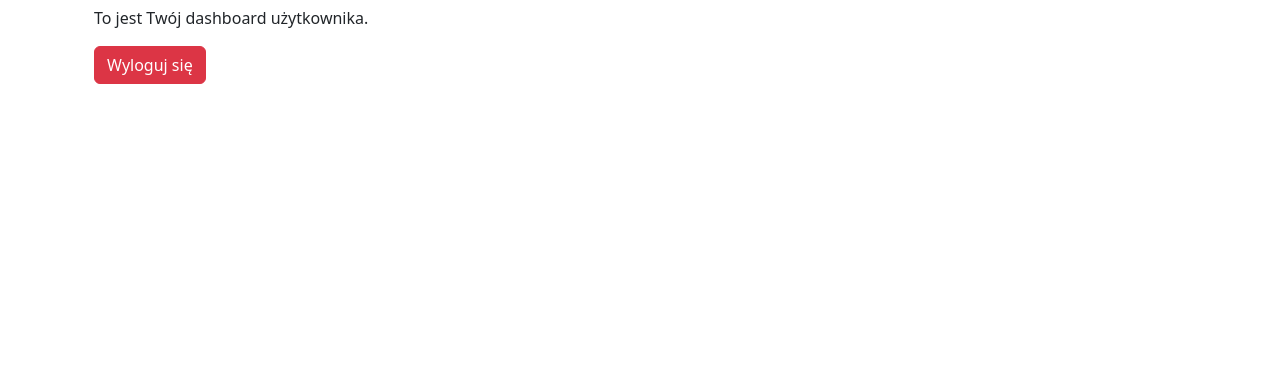
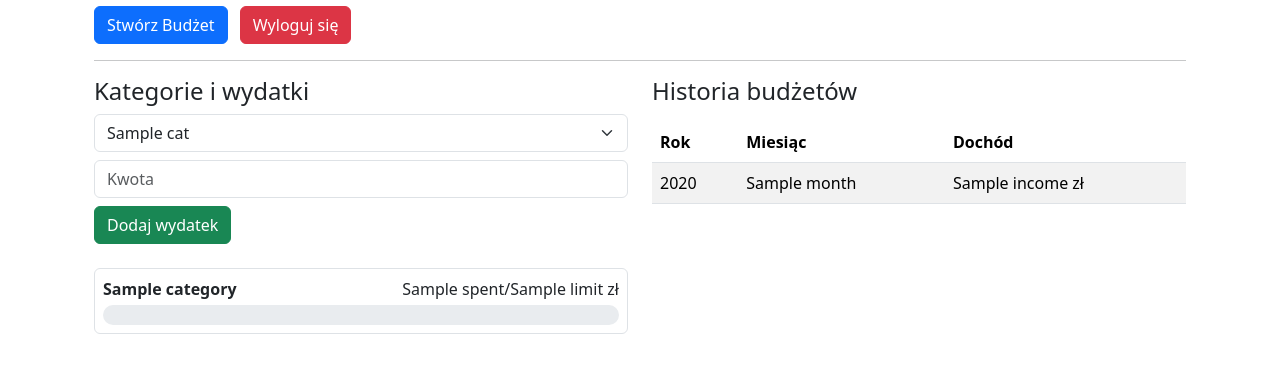
Before and after one commit to Aarfenn/finmate, a Flask app: template templates/dashboard.html in a window 1280 px wide. Shown: the part 88-461 px from the top of the page. Run offline with Flask 3, Linux system fonts and the light colour scheme; the template is opened without the code that fills it: most values are stand-ins (such as "Sample title", 1, 10 or a date in 2020).

Commit message:
Utworzono szablon podstawowych funkcjonalności dashboardu, podstawowe kategorie, historie budżetów i możliwość dodania wydatku danej kategorii

```diff
--- a/app.py
+++ b/app.py
@@ -4,11 +4,22 @@ import sqlite3
 import os
 from dotenv import load_dotenv
 
-# Załaduj dane z pliku .env
+# Ładowanie klucza tajnego
 load_dotenv()
 
 app = Flask(__name__)
+
+# Bazowe kategorie wydatków z przypisanym kolorem
+PREDEFINED_CATEGORIES = [
+    {'name': 'Jedzenie', 'color': '#28a745'},    # zielony
+    {'name': 'Transport', 'color': '#007bff'},   # niebieski
+    {'name': 'Rozrywka', 'color': '#6f42c1'},    # fioletowy
+    {'name': 'Rachunki', 'color': '#fd7e14'},    # pomarańczowy
+]
+
 app.secret_key = os.getenv('SECRET_KEY')
+
+# >--------------   Funkcje pomocnicze   --------------<
 
 
 def get_db_connection():
@@ -16,6 +27,13 @@ def get_db_connection():
     conn.row_factory = sqlite3.Row
     return conn
 
+
+def get_category_id(name, conn):
+    row = conn.execute('SELECT id FROM categories WHERE name = ?', (name,)).fetchone()
+    return row['id'] if row else None
+
+
+# >--------------   Funkcje pomocnicze   --------------<
 
 @app.route('/', methods=['GET', 'POST'])
 def index():
@@ -71,11 +89,56 @@ def register():
 
 @app.route('/dashboard')
 def dashboard():
-    if 'user_id' in session:
-        return render_template('dashboard.html')
-    else:
+    if 'user_id' not in session:
         flash('Musisz się zalogować.')
         return redirect(url_for('index'))
+
+    user_id = session['user_id']
+    conn = get_db_connection()
+
+    budgets = conn.execute(
+        'SELECT * FROM budgets WHERE user_id = ? ORDER BY year DESC, month DESC',
+        (user_id,)
+    ).fetchall()
+
+    selected_budget = budgets[0] if budgets else None
+    category_data = []
+
+    if selected_budget:
+        for cat in PREDEFINED_CATEGORIES:
+            # Pobierz limit
+            limit_row = conn.execute(
+                'SELECT limit_amount FROM category_limits WHERE budget_id = ? AND category_name = ?',
+                (selected_budget['id'], cat['name'])
+            ).fetchone()
+
+            limit = limit_row['limit_amount'] if limit_row else 0
+
+            # Pobierz wydatki
+            spent_row = conn.execute(
+                '''SELECT SUM(amount) as total FROM expenses
+                   WHERE budget_id = ? AND user_id = ? AND category_id = ?''',
+                (selected_budget['id'], user_id, get_category_id(cat['name'], conn))
+            ).fetchone()
+
+            spent = spent_row['total'] if spent_row['total'] else 0
+
+            category_data.append({
+                'name': cat['name'],
+                'color': cat['color'],
+                'limit': limit,
+                'spent': spent
+            })
+
+    conn.close()
+
+    return render_template(
+        'dashboard.html',
+        budgets=budgets,
+        category_data=category_data,
+        selected_budget=selected_budget,
+        predefined_categories=PREDEFINED_CATEGORIES
+    )
 
 
 @app.route('/logout')
@@ -85,5 +148,71 @@ def logout():
     return redirect(url_for('index'))
 
 
+@app.route('/create_budget', methods=['GET', 'POST'])
+def create_budget():
+    if 'user_id' not in session:
+        flash('Musisz się zalogować.')
+        return redirect(url_for('index'))
+
+    if request.method == 'POST':
+        year = int(request.form['year'])
+        month = int(request.form['month'])
+        income = float(request.form['income'])
+
+        conn = get_db_connection()
+        # Czy istnieje już budżet na ten miesiąc?
+        existing = conn.execute(
+            'SELECT id FROM budgets WHERE user_id = ? AND year = ? AND month = ?',
+            (session['user_id'], year, month)
+        ).fetchone()
+
+        if existing:
+            conn.execute(
+                'UPDATE budgets SET income = ? WHERE id = ?',
+                (income, existing['id'])
+            )
+        else:
+            conn.execute(
+                'INSERT INTO budgets (user_id, year, month, income) VALUES (?, ?, ?, ?)',
+                (session['user_id'], year, month, income)
+            )
+
+        conn.commit()
+        conn.close()
+
+        flash('Budżet zapisany pomyślnie.')
+        return redirect(url_for('dashboard'))
+
+    return render_template('create_budget.html')
+
+
+@app.route('/add_expense', methods=['POST'])
+def add_expense():
+    if 'user_id' not in session:
+        flash("Zaloguj się, aby dodać wydatek.")
+        return redirect(url_for('index'))
+
+    user_id = session['user_id']
+    category_name = request.form['category']
+    amount = float(request.form['amount'])
+    budget_id = int(request.form['budget_id'])
+
+    conn = get_db_connection()
+    category_id = get_category_id(category_name, conn)
+
+    if category_id:
+        conn.execute(
+            'INSERT INTO expenses (user_id, budget_id, category_id, amount) VALUES (?, ?, ?, ?)',
+            (user_id, budget_id, category_id, amount)
+        )
+        conn.commit()
+        flash("Wydatek dodany.")
+    else:
+        flash("Nie znaleziono kategorii.")
+
+    conn.close()
+    return redirect(url_for('dashboard'))
+
+
 if __name__ == '__main__':
     app.run(debug=True)
--- a/init_db.py
+++ b/init_db.py
@@ -4,4 +4,4 @@
 from database import init_db
 
 init_db()
-print("✅ Baza danych została utworzona.")
+print("Baza danych została utworzona.")
--- a/requirements.txt
+++ b/requirements.txt
@@ -1 +1,3 @@
 flask
+werkzeug
+dotenv
--- a/templates/dashboard.html
+++ b/templates/dashboard.html
@@ -1,9 +1,82 @@
 {% extends "base.html" %}
+{% block content %}
 
-{% block content %}
-  <div class="container mt-4">
-    <h2>Witaj, {{ session['user_name'] }}!</h2>
-    <p>To jest Twój dashboard użytkownika.</p>
+<div class="container mt-4">
+  <h2>Witaj, {{ session['user_name'] }}!</h2>
+  <div class="mb-3">
+    <a href="{{ url_for('create_budget') }}" class="btn btn-primary me-2">Stwórz Budżet</a>
     <a href="{{ url_for('logout') }}" class="btn btn-danger">Wyloguj się</a>
   </div>
+  <hr>
+
+  <div class="row">
+    <!-- Lewa kolumna: Kategorie -->
+    <div class="col-md-6">
+      <h4>Kategorie i wydatki</h4>
+
+      <!-- Formularz dodania wydatku -->
+      <form method="post" action="/add_expense" class="mb-4">
+        <input type="hidden" name="budget_id" value="{{ selected_budget['id'] if selected_budget }}">
+        <div class="mb-2">
+          <select name="category" class="form-select" required>
+            {% for cat in predefined_categories %}
+              <option value="{{ cat.name }}">{{ cat.name }}</option>
+            {% endfor %}
+          </select>
+        </div>
+        <div class="mb-2">
+          <input type="number" name="amount" step="0.01" class="form-control" placeholder="Kwota" required>
+        </div>
+        <button class="btn btn-success">Dodaj wydatek</button>
+      </form>
+
+      <!-- Paski z kategoriami -->
+      {% for c in category_data %}
+        <div class="mb-3 p-2 border rounded" style="border-color: {{ c.color }};">
+          <div class="d-flex justify-content-between">
+            <strong>{{ c.name }}</strong>
+            <span>{{ c.spent }}/{{ c.limit }} zł</span>
+          </div>
+          <div class="progress mt-1" style="height: 20px; border-radius: 10px;">
+            <div class="progress-bar" role="progressbar"
+                style="
+                  width: {{ (c.spent / c.limit * 100) if c.limit > 0 else 0 }}%;
+                  background-color: {{ c.color }};
+                  border-radius: 10px;
+                ">
+            </div>
+          </div>
+        </div>
+      {% endfor %}
+    </div>
+
+    <!-- Prawa kolumna: Historia budżetów -->
+    <div class="col-md-6">
+      <h4>Historia budżetów</h4>
+      {% if budgets %}
+        <table class="table table-striped mt-3">
+          <thead>
+            <tr>
+              <th>Rok</th>
+              <th>Miesiąc</th>
+              <th>Dochód</th>
+            </tr>
+          </thead>
+          <tbody>
+            {% for budget in budgets %}
+              <tr>
+                <td>{{ budget['year'] }}</td>
+                <td>{{ budget['month'] }}</td>
+                <td>{{ budget['income'] }} zł</td>
+              </tr>
+            {% endfor %}
+          </tbody>
+        </table>
+      {% else %}
+        <p>Brak zapisanych budżetów.</p>
+      {% endif %}
+    </div>
+  </div>
+</div>
+
 {% endblock %}
```
Also changed, not shown: init_budget_table.py (added, +20 -0 lines), init_limits.py (added, +21 -0 lines), init_new_tables.py (added, +37 -0 lines), templates/create_budget.html (added, +27 -0 lines).
